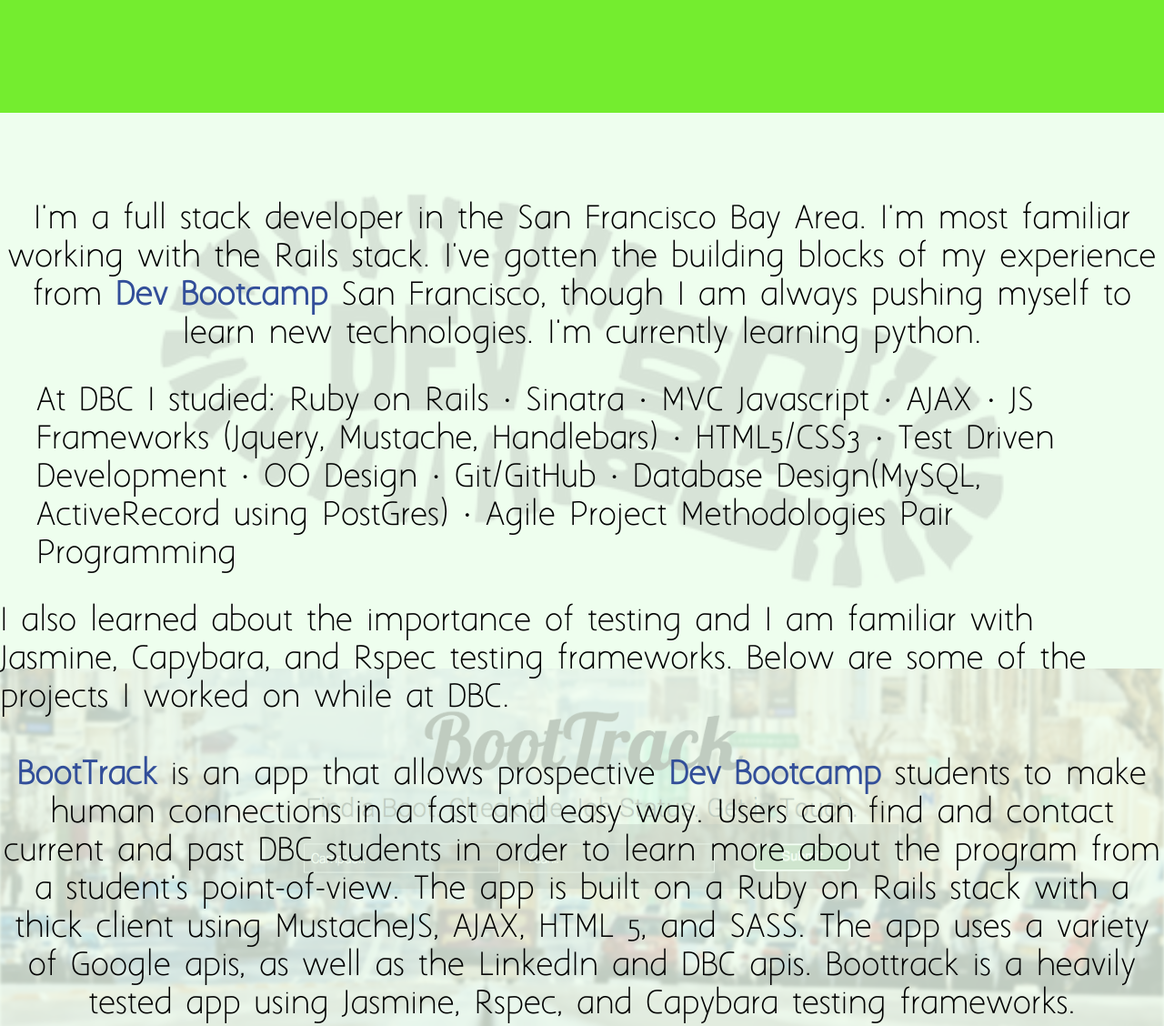
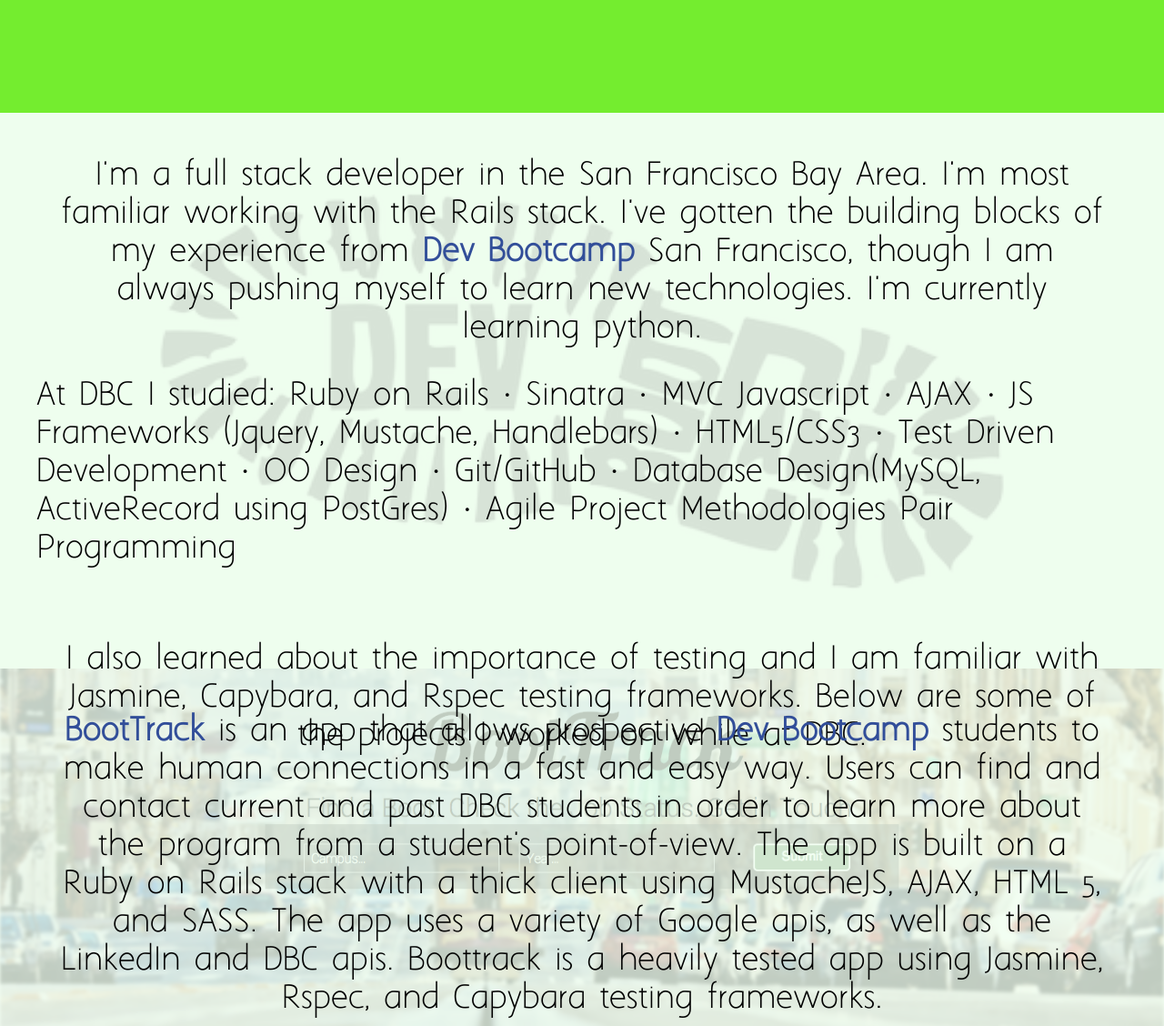
Before and after one commit to yhordi/Portfolio_dbc, a plain HTML site: page index.html in a window 1280 px wide. Shown: the part 640-1768 px from the top of the page at 91% size. Drawn offline with nearby package versions, Linux system fonts and the light colour scheme.

Commit message:
more cleanup

```diff
--- a/css/main.css
+++ b/css/main.css
@@ -120,7 +120,7 @@ height: 10px;
 
 .text {
   z-index: 1;
-  padding-top: 3em;
+  padding: 1.5em 2em 0 2em;
   color: black;
   opacity: 1;
   text-align: center;
@@ -144,9 +144,6 @@ height: 10px;
 .dbc .glass{
   height: 611px;
   background-color: rgba(240, 255, 240, .8)
-}
-.dbc  .text{
-  padding: none;
 }
 p {
   margin: 0;
--- a/index.html
+++ b/index.html
@@ -68,10 +68,11 @@ while(x=eval(x));
         <div class="glass">
           <p class="text">
             I'm a full stack developer in the San Francisco Bay Area. I'm most familiar working with the Rails stack. I've gotten the building blocks of my experience from <a href
-            ="www.devbootcamp.com">Dev Bootcamp</a> San Francisco, though I am always pushing myself to learn new technologies. I'm currently learning python.</p>
-            <p class= >
+            ="www.devbootcamp.com">Dev Bootcamp</a> San Francisco, though I am always pushing myself to learn new technologies. I'm currently learning python.
+          </p>
+            <p>
 
-              <ul class="technologies">At DBC I studied:
+              <ul class="technologies"> At DBC I studied:
                 <li>Ruby on Rails &#183</li>
                 <li>Sinatra &#183</li>
                 <li>MVC Javascript &#183</li>
@@ -85,7 +86,7 @@ while(x=eval(x));
                 <li>Agile Project Methodologies</li>
                 <li>Pair Programming </li>
               </ul>
-                I also learned about the importance of testing and I am familiar with Jasmine, Capybara, and Rspec testing frameworks. Below are some of the projects I worked on while at DBC.</p>
+                <p class="text">I also learned about the importance of testing and I am familiar with Jasmine, Capybara, and Rspec testing frameworks. Below are some of the projects I worked on while at DBC.</p>
                 </p>
               </div>
             </div>
```
